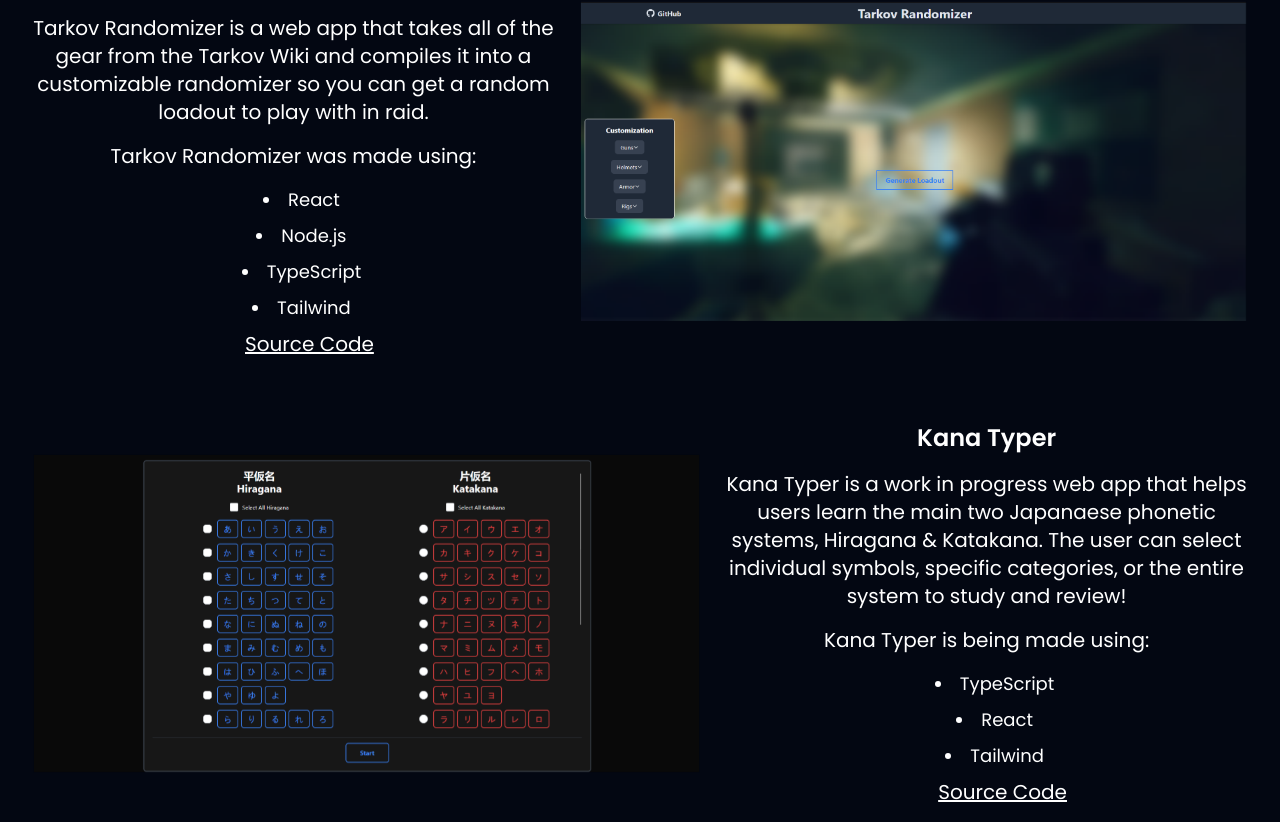
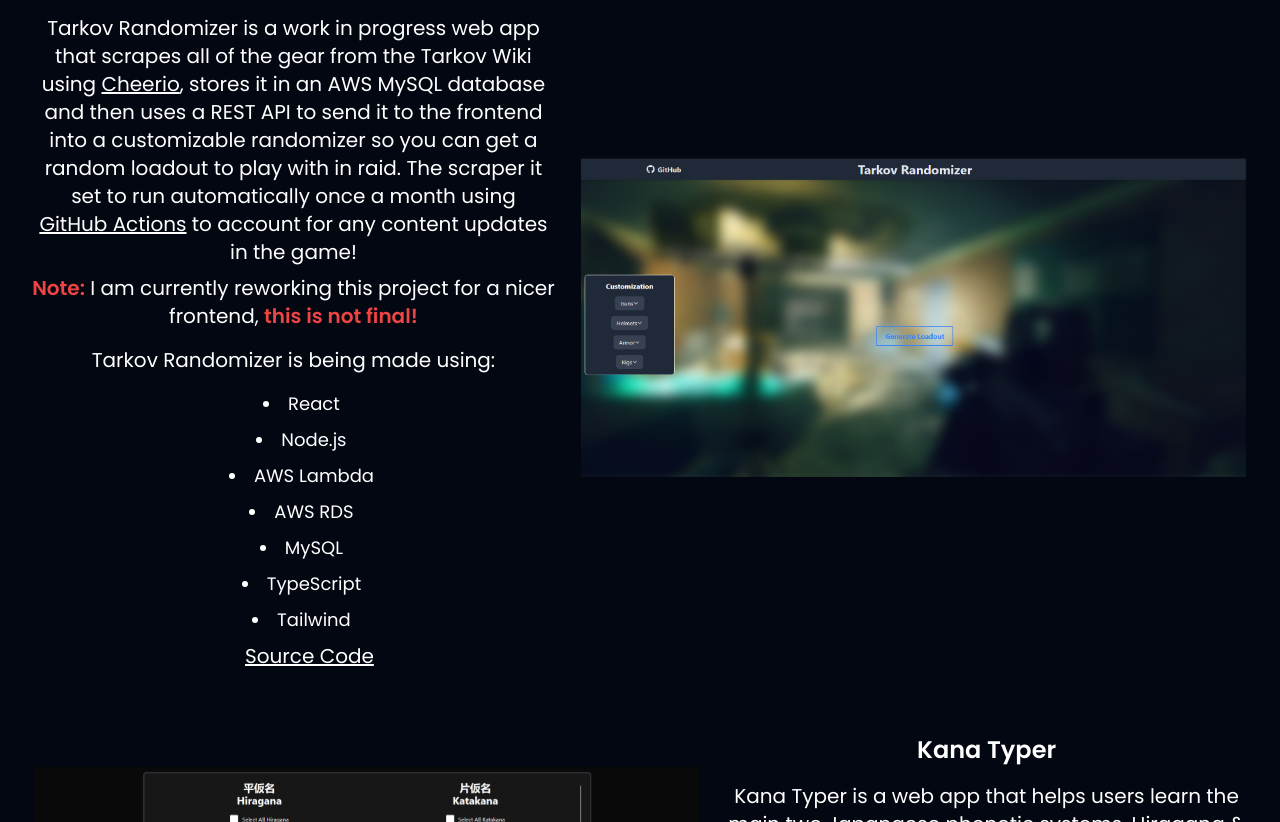
Before and after one commit to Josh-Harrison1600/personalwebsite, a React (Create React App) app: page / in a window 1280 px wide. Shown: the part 1718-2540 px from the top of the page. Built offline with nearby package versions, Linux system fonts and the light colour scheme.

Commit message:
adjusted projects section

```diff
--- a/src/components/Projects.tsx
+++ b/src/components/Projects.tsx
@@ -17,9 +17,13 @@
               <h3 className="inline-block text-2xl font-bold hover:text-blue-500 transition-all duration-300 transform hover:scale-110 text-center mb-4">Tarkov Randomizer</h3>
             </a>
             <p className="text-xl">
-              Tarkov Randomizer is a web app that takes all of the gear from the Tarkov Wiki and compiles it into a customizable randomizer so you can get a random loadout to play with in raid.
+              Tarkov Randomizer is a work in progress web app that scrapes all of the gear from the Tarkov Wiki using <a href="https://www.npmjs.com/package/cheerio" target="_blank" className='inline-block hover:text-blue-500 underline transition-all duration-300 transform hover:scale-105'>Cheerio </a>, stores it in an AWS MySQL database and then uses a REST API to send it to the frontend into a customizable randomizer so you can get a random loadout to play with in raid.
+              The scraper it set to run automatically once a month using <a href="https://github.com/features/actions" target="_blank" className='inline-block hover:text-blue-500 underline transition-all duration-300 transform hover:scale-105'>GitHub Actions</a> to account for any content updates in the game!
             </p>
-            <p className="text-xl mb-4 mt-4">Tarkov Randomizer was made using:</p>
+            <p className="text-xl mt-2">
+              <span className='font-bold text-red-500'>Note:</span> I am currently reworking this project for a nicer frontend, <span className='font-bold text-red-500'>this is not final!</span>
+            </p>
+            <p className="text-xl mb-4 mt-4">Tarkov Randomizer is being made using:</p>
             <ul className='list-disc list-inside text-lg ml-4'>
               <li>
                 <a href="https://react.dev/" target="_blank" className='inline-block hover:text-blue-500 transition-all duration-300 transform hover:scale-105 mb-2'>
@@ -29,6 +33,21 @@
               <li>
                 <a href="https://nodejs.org/en" target="_blank" className='inline-block hover:text-blue-500 transition-all duration-300 transform hover:scale-105 mb-2'>
                   Node.js
+                </a>
+              </li>
+              <li>
+                <a href="https://aws.amazon.com/lambda/" target="_blank" className='inline-block hover:text-blue-500 transition-all duration-300 transform hover:scale-105 mb-2'>
+                  AWS Lambda
+                </a>
+              </li>
+              <li>
+                <a href="https://aws.amazon.com/rds/" target="_blank" className='inline-block hover:text-blue-500 transition-all duration-300 transform hover:scale-105 mb-2'>
+                  AWS RDS
+                </a>
+              </li>
+              <li>
+                <a href="https://www.mysql.com/" target="_blank" className='inline-block hover:text-blue-500 transition-all duration-300 transform hover:scale-105 mb-2'>
+                  MySQL
                 </a>
               </li>
               <li>
@@ -58,8 +77,8 @@
               <h3 className="inline-block text-2xl font-bold hover:text-red-500 transition-all duration-300 transform hover:scale-110 text-center mb-4">Kana Typer</h3>
             </a>
             <p className="text-xl">
-            Kana Typer is a work in progress web app that helps users learn the main two Japanaese phonetic systems, Hiragana & Katakana. The user can select individual symbols, specific categories, or the entire system to study and review!
-              <p className="text-xl mb-4 mt-4">Kana Typer is being made using:</p>
+            Kana Typer is a web app that helps users learn the main two Japanaese phonetic systems, Hiragana & Katakana. The user can select individual symbols, specific categories, or the entire system to study and review!
+              <p className="text-xl mb-4 mt-4">Kana Typer was made using:</p>
             <ul className='list-disc list-inside text-lg ml-4'>
               <li>
                 <a href="https://www.typescriptlang.org/" target="_blank" className='inline-block hover:text-red-500 transition-all duration-300 transform hover:scale-105 mb-2'>
```
